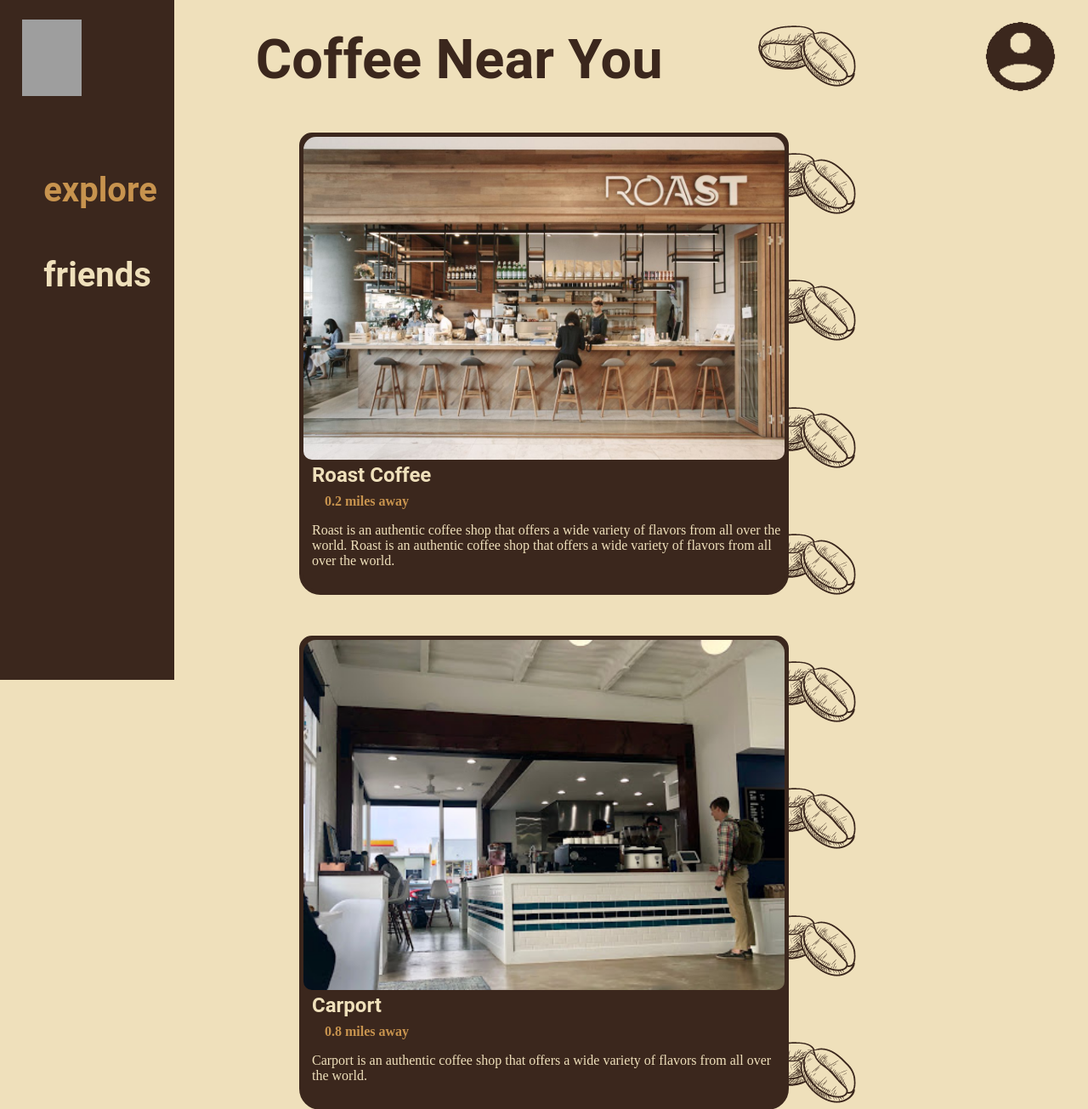
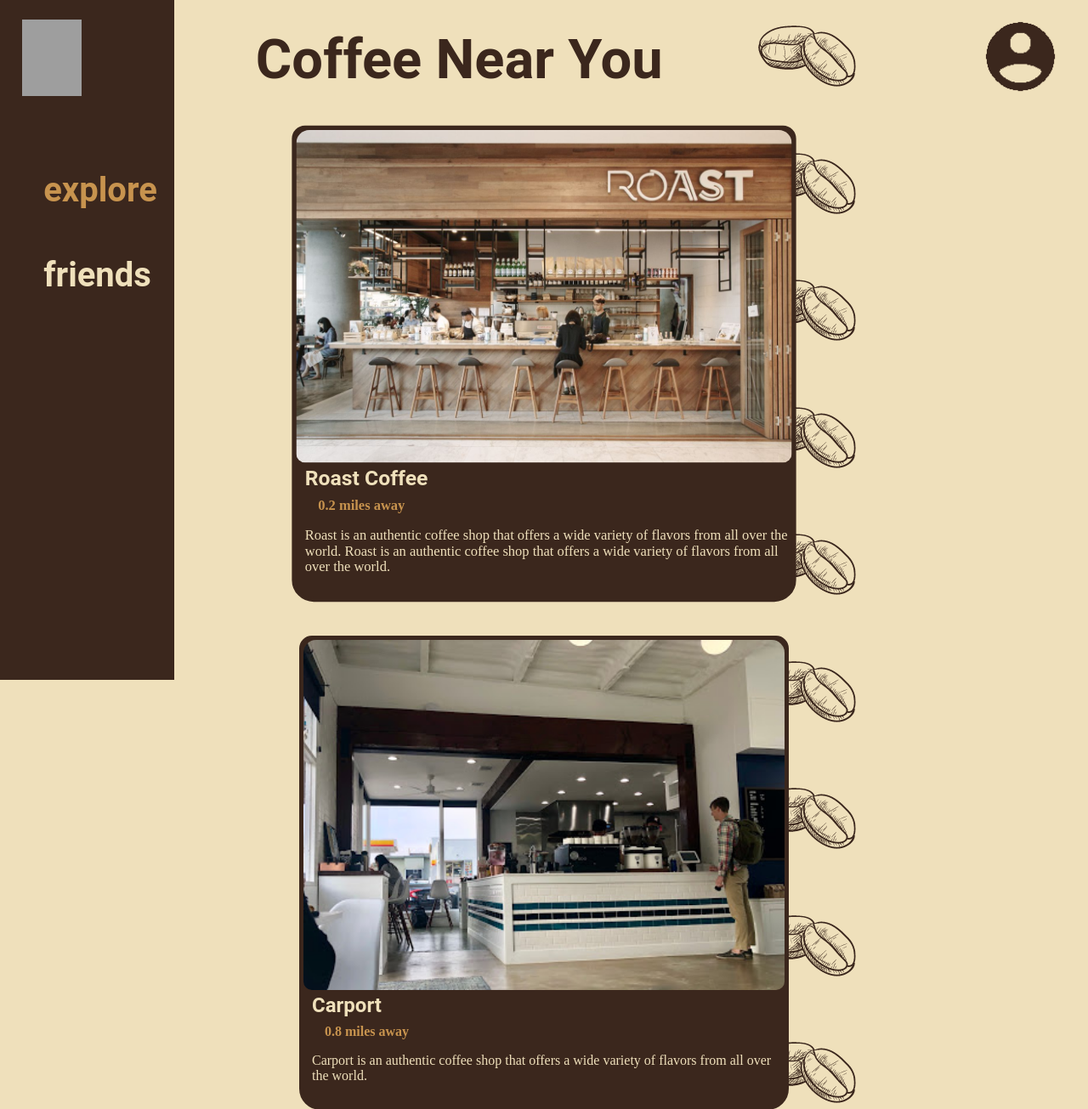
Before and after one commit to pierre-vu/CoffeeConnect, a PHP site: page /home.html in a window 1280 px wide, with the pointer over the restyled element. Shown: the top 1305 px of the page at 85% size. Run offline with PHP 8.4, Linux system fonts and the light colour scheme; grey boxes are pictures that could not be loaded.

Commit message:
added hover effect to cards

```diff
--- a/home.css
+++ b/home.css
@@ -101,3 +101,9 @@ div.container{
     width: 45vw;
     margin: auto;
 }
+.post:hover{
+    transform: scale(1.03);
+    transition-duration: 0.3s;
+    /* transition-timing-function: ease-in-out;
+    transform: translateY(-20px);  */
+}
```
